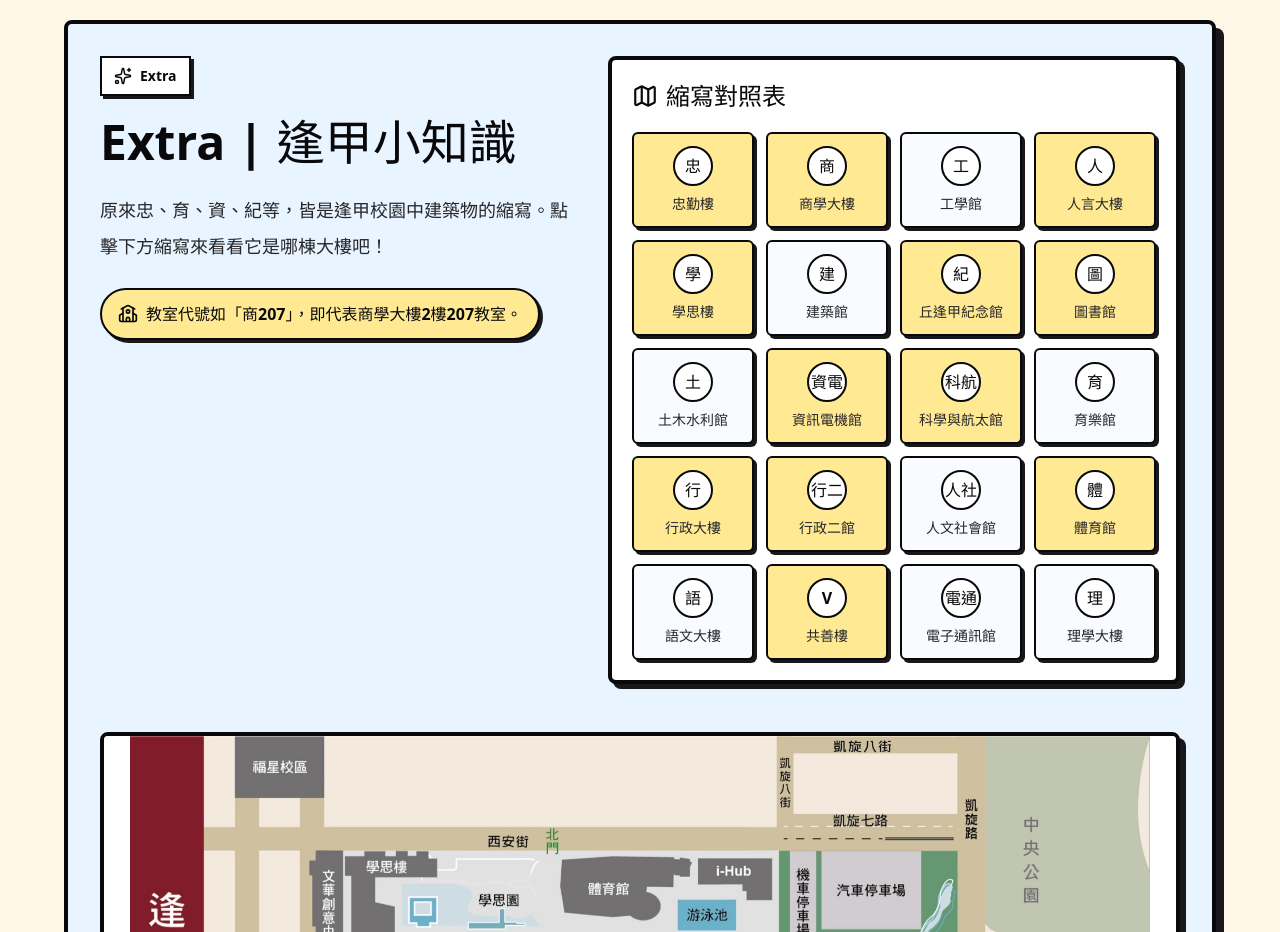
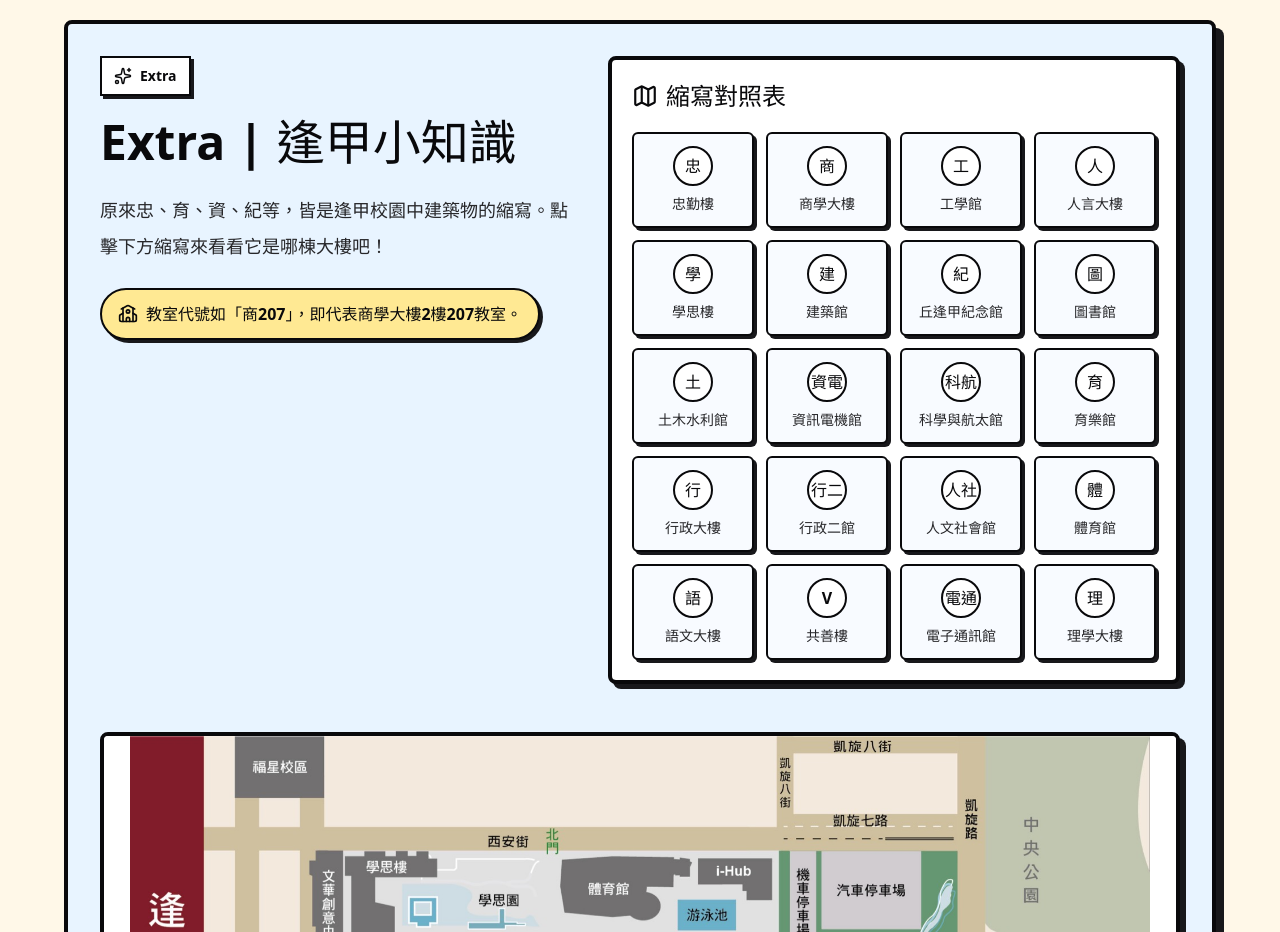
Before and after one commit to AllEnough/iecs_handbook, a React (Vite) app: page / in a window 1280 px wide. Shown: the part 6180-7112 px from the top of the page. Built offline with nearby package versions, Linux system fonts and the light colour scheme.

Commit message:
style: unify campus abbreviation styles and make all clickable

```diff
--- a/src/components/CampusGuideSection.jsx
+++ b/src/components/CampusGuideSection.jsx
@@ -61,12 +61,14 @@ function CampusGuideSection() {
               </h3>
 
               <div className="mt-5 grid grid-cols-2 gap-3 sm:grid-cols-3 lg:grid-cols-4">
-                {abbreviations.map((item) =>
-                  item.desc ? (
+                {abbreviations.map((item) => (
                   <button
                     key={`${item.shortName}-${item.fullName}`}
-                      onClick={() => setSelectedBuilding(item)}
-                      className="flex flex-col items-center justify-center gap-2 rounded-md border-2 border-zinc-950 bg-[#ffe993] p-3 shadow-[3px_3px_0_#18181b] transition hover:-translate-y-1 hover:bg-[#facc15] hover:shadow-[5px_5px_0_#18181b]"
+                    onClick={() => setSelectedBuilding({
+                      ...item,
+                      desc: item.desc || `這是${item.fullName}。學長姐將在日後為你補充更多關於這棟建築物的介紹！`
+                    })}
+                    className="flex flex-col items-center justify-center gap-2 rounded-md border-2 border-zinc-950 bg-[#f8fbff] p-3 shadow-[3px_3px_0_#18181b] transition hover:-translate-y-1 hover:bg-[#ffe993] hover:shadow-[5px_5px_0_#18181b]"
                   >
                     <span className="grid h-10 w-10 place-items-center rounded-full border-2 border-zinc-950 bg-white text-base font-black">
                       {item.shortName}
@@ -75,20 +77,7 @@ function CampusGuideSection() {
                       {item.fullName}
                     </span>
                   </button>
-                  ) : (
-                    <div
-                      key={`${item.shortName}-${item.fullName}`}
-                      className="flex flex-col items-center justify-center gap-2 rounded-md border-2 border-zinc-950 bg-[#f8fbff] p-3 shadow-[3px_3px_0_#18181b]"
-                    >
-                      <span className="grid h-10 w-10 place-items-center rounded-full border-2 border-zinc-950 bg-white text-base font-black">
-                        {item.shortName}
-                      </span>
-                      <span className="text-sm font-bold leading-5 text-zinc-800">
-                        {item.fullName}
-                      </span>
-                    </div>
-                  )
-                )}
+                ))}
               </div>
             </div>
           </div>
```
Lines whose indentation alone changed are shown as unchanged.
